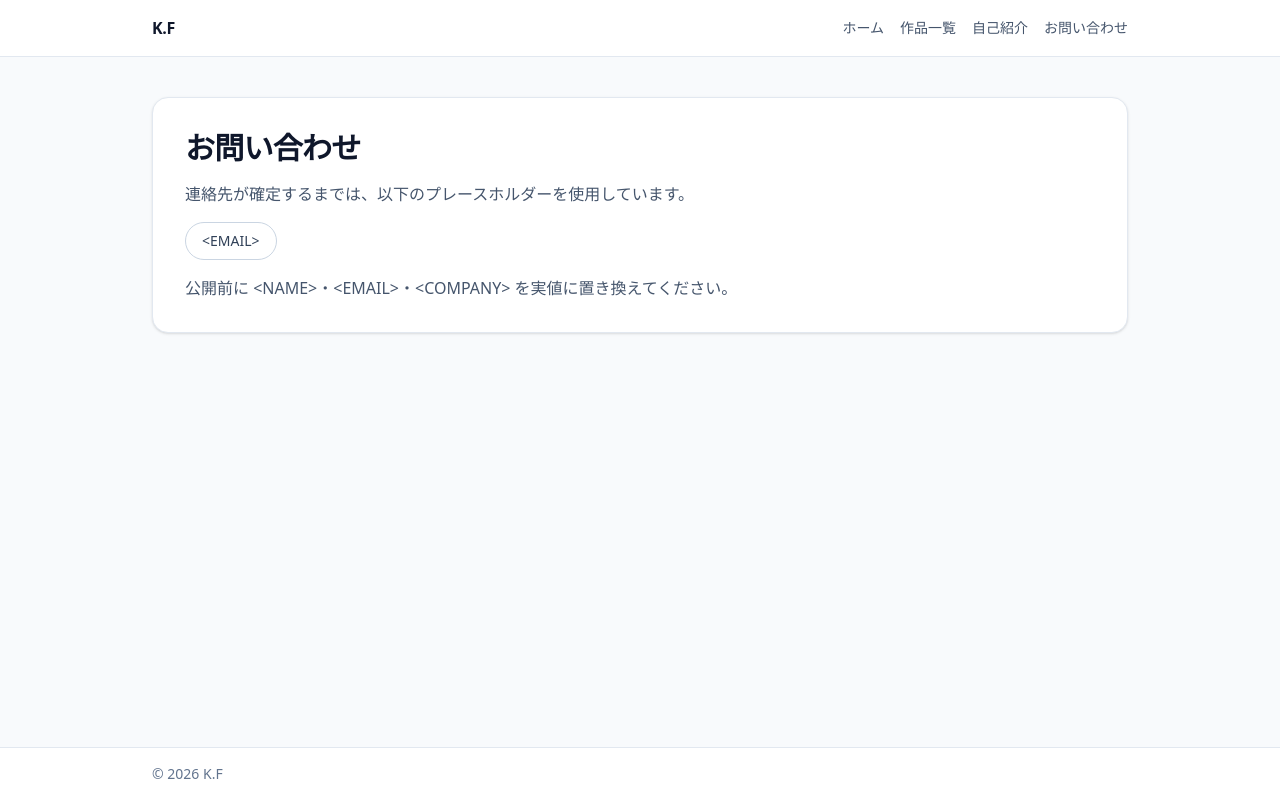
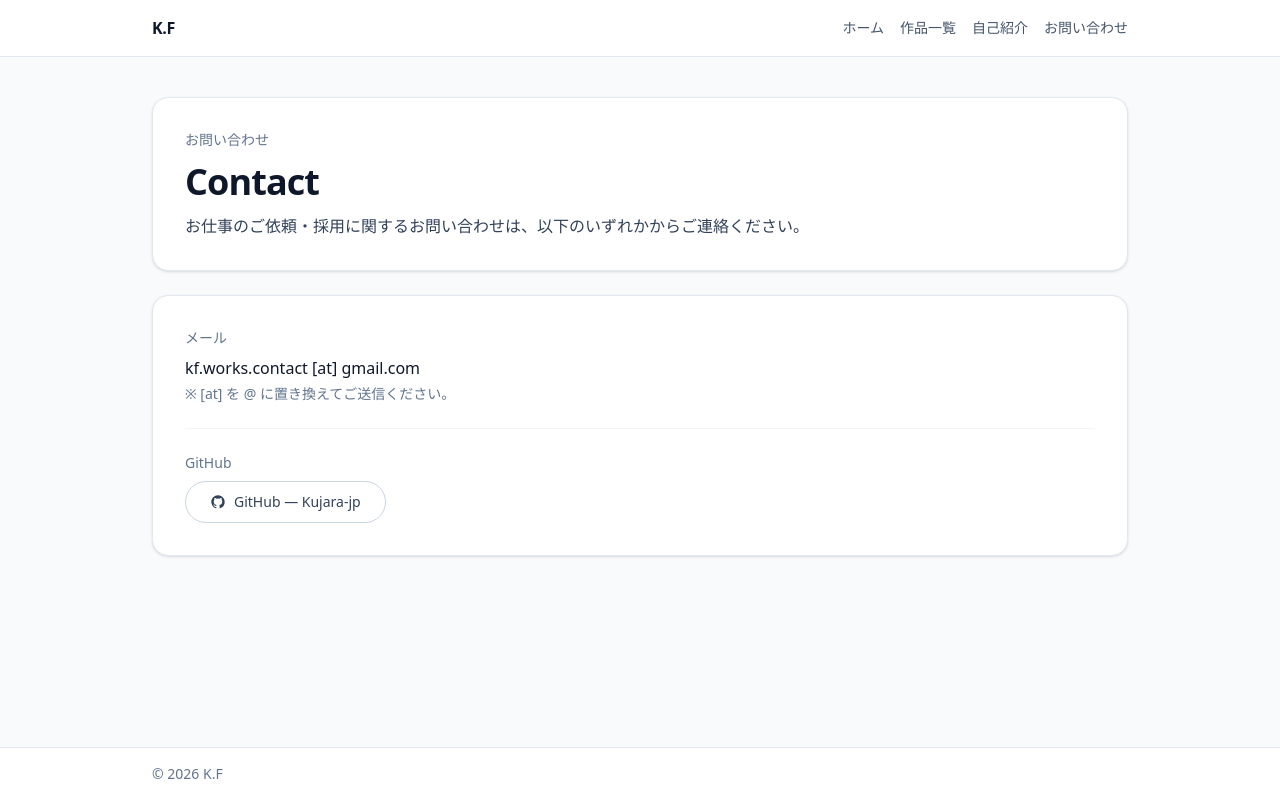
Before and after one commit to Kujara-jp/portfolio-idea-003, a Next.js app: page /contact in a window 1280 px wide. Built offline with nearby package versions, Linux system fonts and the light colour scheme.

Commit message:
feat: お問い合わせページ追加

```diff
--- a/src/app/contact/page.tsx
+++ b/src/app/contact/page.tsx
@@ -1,15 +1,51 @@
+import type { Metadata } from "next";
+
+export const metadata: Metadata = {
+  title: "お問い合わせ | K.F",
+  description: "K.Fへのお問い合わせはメールまたはGitHubからどうぞ。",
+};
+
 export default function ContactPage() {
   return (
-    <section className="rounded-2xl border border-slate-200 bg-white p-6 shadow-sm sm:p-8">
-      <h1 className="text-3xl font-semibold tracking-tight text-slate-900">お問い合わせ</h1>
-      <p className="mt-4 text-slate-600">連絡先が確定するまでは、以下のプレースホルダーを使用しています。</p>
-      <a
-        href="mailto:<EMAIL>"
-        className="mt-4 inline-flex rounded-full border border-slate-300 px-4 py-2 text-sm font-medium text-slate-700 hover:bg-slate-100"
-      >
-        &lt;EMAIL&gt;
-      </a>
-      <p className="mt-4 text-slate-600">公開前に &lt;NAME&gt;・&lt;EMAIL&gt;・&lt;COMPANY&gt; を実値に置き換えてください。</p>
-    </section>
+    <div className="space-y-6">
+      <div className="rounded-2xl border border-slate-200 bg-white p-6 shadow-sm sm:p-8">
+        <p className="text-sm font-medium text-slate-500">お問い合わせ</p>
+        <h1 className="mt-3 text-3xl font-semibold tracking-tight text-slate-900 sm:text-4xl">
+          Contact
+        </h1>
+        <p className="mt-3 text-base text-slate-700">
+          お仕事のご依頼・採用に関するお問い合わせは、以下のいずれかからご連絡ください。
+        </p>
+      </div>
+
+      <div className="rounded-2xl border border-slate-200 bg-white p-6 shadow-sm sm:p-8 space-y-6">
+        <div>
+          <p className="text-sm font-medium text-slate-500">メール</p>
+          <p className="mt-2 text-base font-medium text-slate-900">
+            kf.works.contact [at] gmail.com
+          </p>
+          <p className="mt-1 text-sm text-slate-500">
+            ※ [at] を @ に置き換えてご送信ください。
+          </p>
+        </div>
+
+        <div className="border-t border-slate-100 pt-6">
+          <p className="text-sm font-medium text-slate-500">GitHub</p>
+          <div className="mt-2">
+            <a
+              href="https://github.com/Kujara-jp"
+              target="_blank"
+              rel="noopener noreferrer"
+              className="inline-flex items-center gap-2 rounded-full border border-slate-300 px-6 py-2.5 text-sm font-medium text-slate-700 transition-colors hover:bg-slate-100"
+            >
+              <svg className="h-4 w-4" fill="currentColor" viewBox="0 0 24 24" aria-hidden="true">
+                <path fillRule="evenodd" d="M12 2C6.477 2 2 6.484 2 12.017c0 4.425 2.865 8.18 6.839 9.504.5.092.682-.217.682-.483 0-.237-.008-.868-.013-1.703-2.782.605-3.369-1.343-3.369-1.343-.454-1.158-1.11-1.466-1.11-1.466-.908-.62.069-.608.069-.608 1.003.07 1.531 1.032 1.531 1.032.892 1.53 2.341 1.088 2.91.832.092-.647.35-1.088.636-1.338-2.22-.253-4.555-1.113-4.555-4.951 0-1.093.39-1.988 1.029-2.688-.103-.253-.446-1.272.098-2.65 0 0 .84-.27 2.75 1.026A9.564 9.564 0 0112 6.844c.85.004 1.705.115 2.504.337 1.909-1.296 2.747-1.027 2.747-1.027.546 1.379.202 2.398.1 2.651.64.7 1.028 1.595 1.028 2.688 0 3.848-2.339 4.695-4.566 4.92.359.31.678.921.678 1.856 0 1.338-.012 2.419-.012 2.747 0 .268.18.58.688.482A10.019 10.019 0 0022 12.017C22 6.484 17.522 2 12 2z" clipRule="evenodd" />
+              </svg>
+              GitHub — Kujara-jp
+            </a>
+          </div>
+        </div>
+      </div>
+    </div>
   );
 }
```
